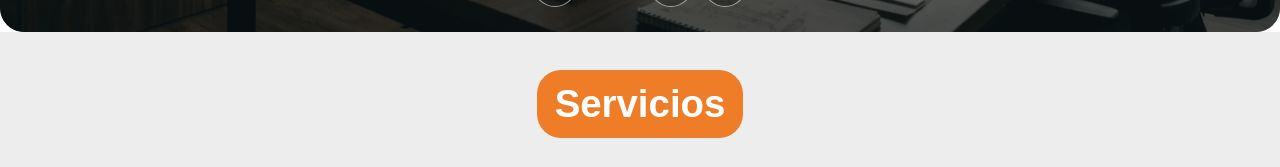
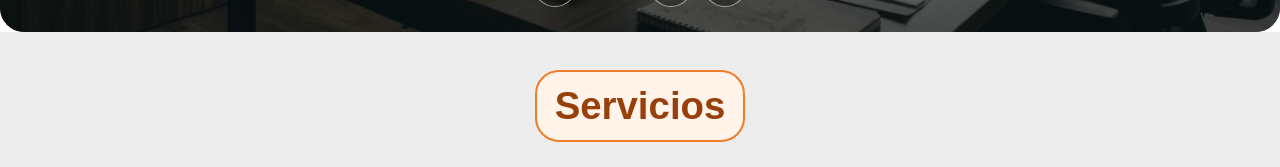
Before and after one commit to davidsalcedoa20-lang/marco-arquitectonico, a Next.js app: page / in a window 1280 px wide. Shown: the part 768-935 px from the top of the page. Built offline with nearby package versions, Linux system fonts and the light colour scheme; no server answers.

Commit message:
Suaviza estilo del título Servicios

```diff
--- a/src/app/client-presentation.css
+++ b/src/app/client-presentation.css
@@ -32,7 +32,7 @@ html { scroll-padding-top: var(--header-height); }
 .client-carousel-controls span { min-width: 52px; text-align: center; font-variant-numeric: tabular-nums; }
 .client-intro { padding-block: 38px 45px; background: var(--landing-gray); color: #303030; text-align: center; }
 .client-intro h2 { font-size: var(--type-heading); font-weight: 600; margin-bottom: 22px; }
-.client-intro h2 span { display: inline-block; padding: 5px 18px; background: var(--landing-orange); color: #fff; }
+.client-intro h2 span { display: inline-block; padding: 5px 18px; border: 2px solid var(--landing-orange); background: #fff3ea; color: #98400b; }
 .client-intro > div > p { font-size: var(--type-subtitle); line-height: 1.5; margin: 0 auto 28px; }
 .client-service-links { display: grid; grid-template-columns: repeat(3,minmax(0,1fr)); gap: 18px; }
 .client-service-links a { display: block; min-width: 0; }
```
